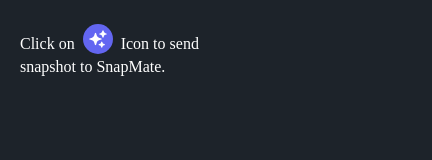
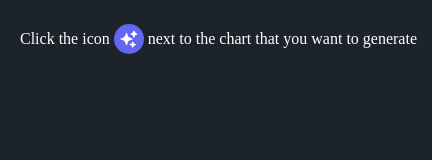
Before and after one commit to gpfunk/snapmate-extension, a browser extension: page popup.html in a window 400 px wide. Shown: the whole page, 432 px wide, since content can reach past the window. Drawn offline with Linux system fonts and the light colour scheme.

Commit message:
update some config stuff

```diff
--- a/package.json
+++ b/package.json
@@ -3,6 +3,7 @@
   "type": "module",
   "scripts": {
     "stripe": "bun config:local && bun build --watch src/stripe.js --outfile dist/stripe.js",
+    "stripe:prod": "bun config:prod && bun build src/stripe.js --outfile dist/stripe.js",
     "config:local": "cp src/config.local.json src/config.json",
     "config:prod": "cp src/config.prod.json src/config.json"
   },
--- a/popup.html
+++ b/popup.html
@@ -7,7 +7,7 @@
         border-radius: 20px;
         color: white;
         padding: 12px;
-        width: 200px;
+        width: 400px;
       }
       .icon {
         width: 20px;
@@ -21,17 +21,21 @@
         display: inline-block;
         margin: 4px;
       }
+
+      .text {
+        display: flex;
+        align-items: center;
+        flex-direction: row;
+        flex-wrap: wrap;
+      }
+
     </style>
   </head>
   <body>
-    <div id="root">
-      Click on
-      <div class="icon">
-        <svg xmlns="http://www.w3.org/2000/svg" viewBox="0 0 24 24" fill="white">
-          <path fill-rule="evenodd" d="M9 4.5a.75.75 0 0 1 .721.544l.813 2.846a3.75 3.75 0 0 0 2.576 2.576l2.846.813a.75.75 0 0 1 0 1.442l-2.846.813a3.75 3.75 0 0 0-2.576 2.576l-.813 2.846a.75.75 0 0 1-1.442 0l-.813-2.846a3.75 3.75 0 0 0-2.576-2.576l-2.846-.813a.75.75 0 0 1 0-1.442l2.846-.813A3.75 3.75 0 0 0 7.466 7.89l.813-2.846A.75.75 0 0 1 9 4.5ZM18 1.5a.75.75 0 0 1 .728.568l.258 1.036c.236.94.97 1.674 1.91 1.91l1.036.258a.75.75 0 0 1 0 1.456l-1.036.258c-.94.236-1.674.97-1.91 1.91l-.258 1.036a.75.75 0 0 1-1.456 0l-.258-1.036a2.625 2.625 0 0 0-1.91-1.91l-1.036-.258a.75.75 0 0 1 0-1.456l1.036-.258a2.625 2.625 0 0 0 1.91-1.91l.258-1.036A.75.75 0 0 1 18 1.5ZM16.5 15a.75.75 0 0 1 .712.513l.394 1.183c.15.447.5.799.948.948l1.183.395a.75.75 0 0 1 0 1.422l-1.183.395c-.447.15-.799.5-.948.948l-.395 1.183a.75.75 0 0 1-1.422 0l-.395-1.183a1.5 1.5 0 0 0-.948-.948l-1.183-.395a.75.75 0 0 1 0-1.422l1.183-.395c.447-.15.799-.5.948-.948l.395-1.183A.75.75 0 0 1 16.5 15Z" clip-rule="evenodd" />
-        </svg>
-      </div>
-      Icon to send snapshot to SnapMate.
+    <div class="text">
+      Click the icon <svg xmlns="http://www.w3.org/2000/svg" viewBox="0 0 24 24" fill="white" class="icon">
+        <path fill-rule="evenodd" d="M9 4.5a.75.75 0 0 1 .721.544l.813 2.846a3.75 3.75 0 0 0 2.576 2.576l2.846.813a.75.75 0 0 1 0 1.442l-2.846.813a3.75 3.75 0 0 0-2.576 2.576l-.813 2.846a.75.75 0 0 1-1.442 0l-.813-2.846a3.75 3.75 0 0 0-2.576-2.576l-2.846-.813a.75.75 0 0 1 0-1.442l2.846-.813A3.75 3.75 0 0 0 7.466 7.89l.813-2.846A.75.75 0 0 1 9 4.5ZM18 1.5a.75.75 0 0 1 .728.568l.258 1.036c.236.94.97 1.674 1.91 1.91l1.036.258a.75.75 0 0 1 0 1.456l-1.036.258c-.94.236-1.674.97-1.91 1.91l-.258 1.036a.75.75 0 0 1-1.456 0l-.258-1.036a2.625 2.625 0 0 0-1.91-1.91l-1.036-.258a.75.75 0 0 1 0-1.456l1.036-.258a2.625 2.625 0 0 0 1.91-1.91l.258-1.036A.75.75 0 0 1 18 1.5ZM16.5 15a.75.75 0 0 1 .712.513l.394 1.183c.15.447.5.799.948.948l1.183.395a.75.75 0 0 1 0 1.422l-1.183.395c-.447.15-.799.5-.948.948l-.395 1.183a.75.75 0 0 1-1.422 0l-.395-1.183a1.5 1.5 0 0 0-.948-.948l-1.183-.395a.75.75 0 0 1 0-1.422l1.183-.395c.447-.15.799-.5.948-.948l.395-1.183A.75.75 0 0 1 16.5 15Z" clip-rule="evenodd" />
+      </svg> next to the chart that you want to generate
     </div>
   </body>
 </html>
--- a/src/config.json
+++ b/src/config.json
@@ -1,3 +1,3 @@
 {
-  "app_url": "http://127.0.0.1:8787"
+  "app_url": "https://app.snapmate.io"
 }
--- a/src/config.prod.json
+++ b/src/config.prod.json
@@ -1,3 +1,3 @@
 {
-  "app_url": "https://zoom-713.pages.dev"
+  "app_url": "https://app.snapmate.io"
 }
```
Also changed, not shown: dist/stripe.js, manifest.json.
